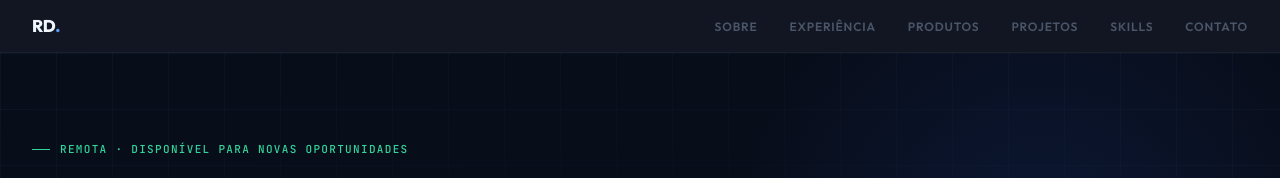
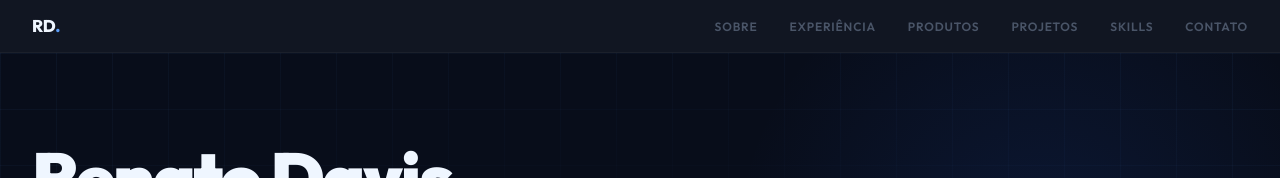
Before and after one commit to renatodavis/renatodavis.github.io, a plain HTML site: page index.html in a window 1280 px wide. Shown: the top 178 px of the page. Drawn offline with Linux system fonts and the light colour scheme.

Commit message:
feat: remove hero eyebrow availability text
Co-Authored-By: Claude Sonnet 4.6 <noreply@anthropic.com>

```diff
--- a/index.html
+++ b/index.html
@@ -262,7 +262,6 @@
   <div class="hero-glow" aria-hidden="true"></div>
   <div class="hero-inner">
     <div class="hero-content">
-      <div class="hero-eyebrow" role="text">Remota · Disponível para novas oportunidades</div>
       <h1 class="hero-name">Renato Davis<br><span class="blue">Ruiz Batista</span></h1>
       <p class="hero-subtitle">Analista Desenvolvedor Sênior · Delphi · Java · Spring Boot · IA Agêntica</p>
       <p class="hero-location">📍 Maringá, PR, Brasil · Remoto · 15+ anos de experiência</p>
```
